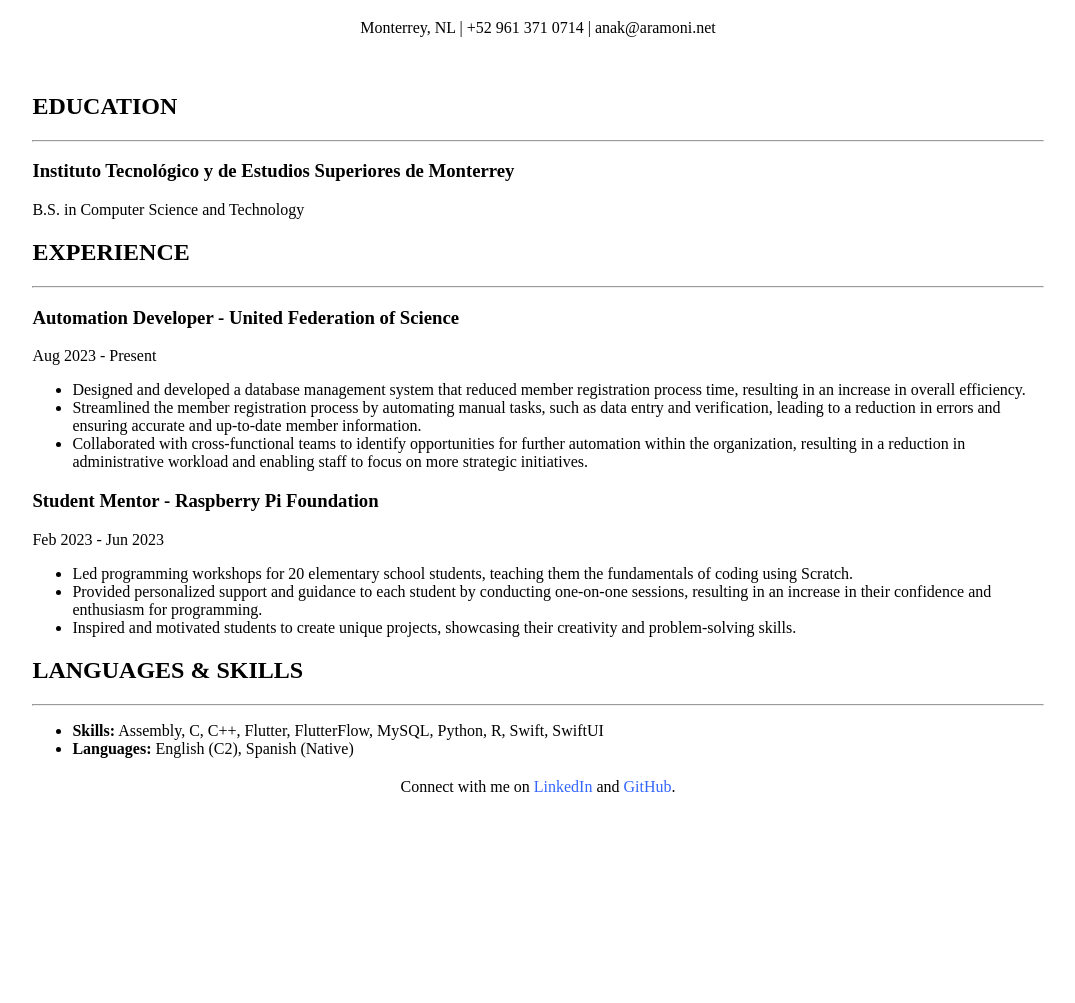
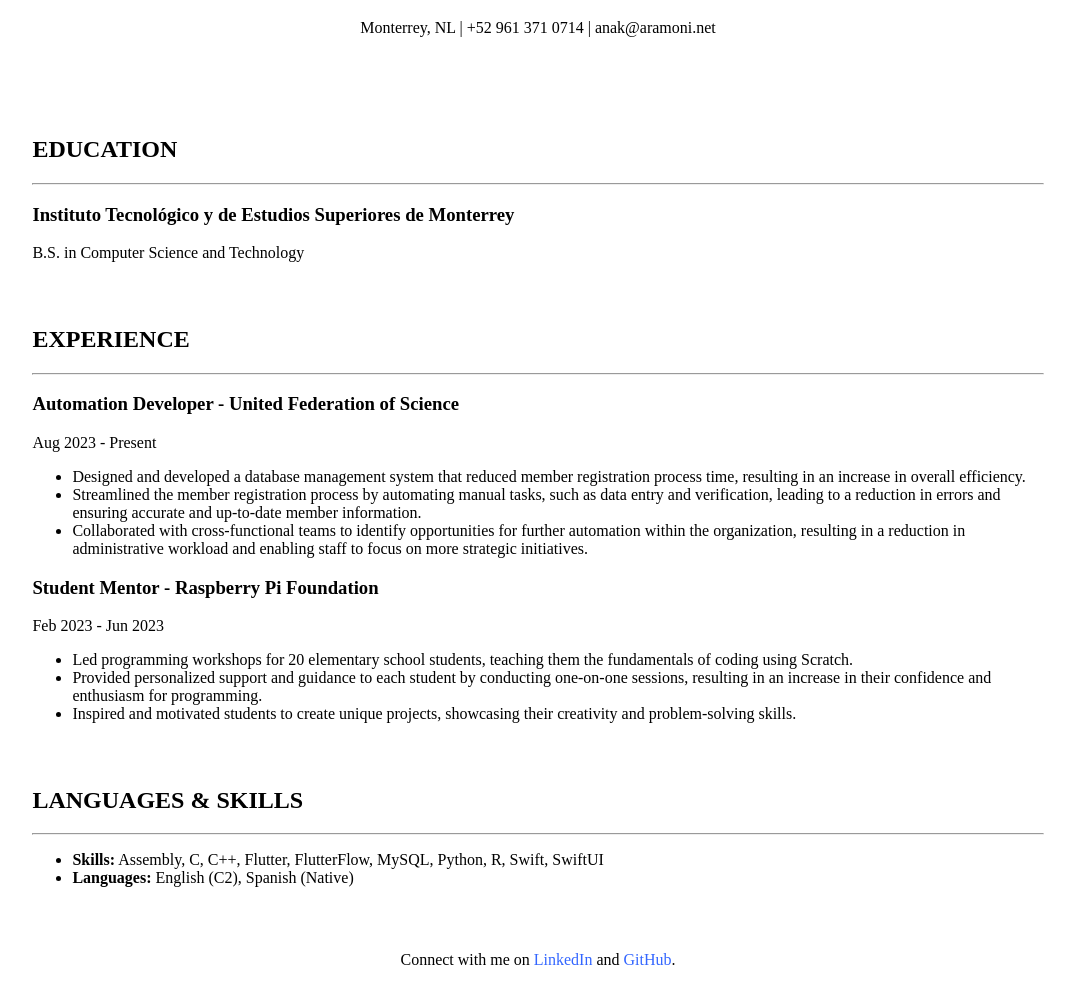
Before and after one commit to AnaK-AR/CV, a plain HTML site: page index.html in a window 1280 px wide. Shown: the part 89-1092 px from the top of the page, without its empty margins (102-1177 px from the left). Before the commit the page ends 901 px from the top, so only its background shows below. Drawn offline with Linux system fonts and the light colour scheme.

Commit message:
Resume Style

```diff
--- a/style.css
+++ b/style.css
@@ -11,7 +11,8 @@ header {
 section {
     padding-left: 10%;
     padding-right: 10%;
-    margin-bottom: 1%;
+    margin-top: 5%;
+    margin-bottom: 5%;
 }
 
 footer {
@@ -19,7 +20,7 @@ footer {
     color: #000;
     text-align: center;
     margin-top: 20px;
-    margin-bottom: 1%;
+    margin-bottom: 5%;
 }
 
 footer a {
```
